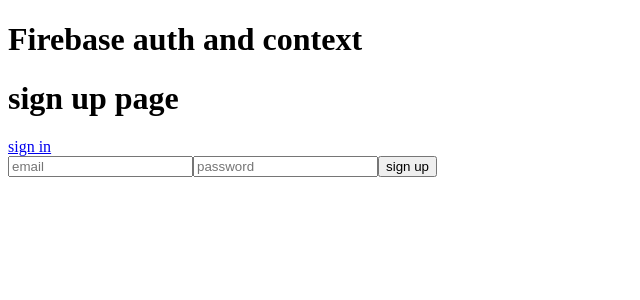
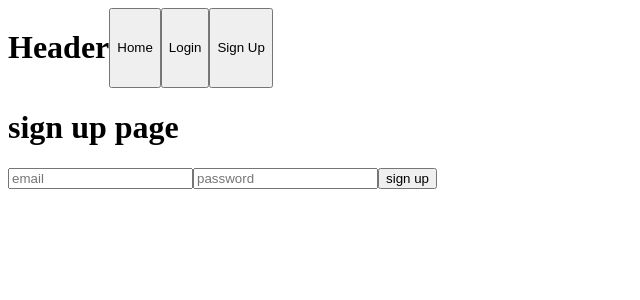
Before and after one commit to mhanna15/RecruiterDB, a React (Create React App) app: page /signup in a window 1280 px wide. Shown: the top 300 px of the page, without its empty margins (0-640 px from the left). Built offline with nearby package versions, Linux system fonts and the light colour scheme; no server answers.

Commit message:
added some stuff

```diff
--- a/src/App.tsx
+++ b/src/App.tsx
@@ -1,27 +1,30 @@
 import React from 'react';
 import { Navigate, Route, Routes } from 'react-router-dom';
 
+import Header from './components/Header';
+import Home from './components/Home';
+import Login from './components/Login';
 import NotFound from './components/NotFound';
 import Profile from './components/Profile';
-import SignIn from './components/SignIn';
 import SignUp from './components/SignUp';
 import { useAuth } from './context/AuthContext';
 
 const App = () => {
   const { currentUser } = useAuth();
+  const isLoggedIn = currentUser !== null;
 
-  const profileRoute =
-    currentUser !== null ? (
-      <Route path="/profile" element={<Profile />} />
-    ) : (
-      <Route path="/profile" element={<Navigate to="/" replace />} />
-    );
+  const profileRoute = isLoggedIn ? (
+    <Route path="/profile" element={<Profile />} />
+  ) : (
+    <Route path="/profile" element={<Navigate to="/login" replace />} />
+  );
 
   return (
     <div>
-      <h1>Firebase auth and context</h1>
+      <Header isLoggedIn={isLoggedIn} />
       <Routes>
-        <Route path="/" element={<SignIn />} />
+        <Route path="/" element={<Home isLoggedIn={isLoggedIn} />} />
+        <Route path="/login" element={<Login />} />
         <Route path="/signup" element={<SignUp />} />
         {profileRoute}
         <Route path="*" element={<NotFound />} />
--- /dev/null
+++ b/src/components/Header.tsx
@@ -0,0 +1,49 @@
+import React, { useState } from 'react';
+import { useNavigate } from 'react-router-dom';
+
+import { useAuth } from '../context/AuthContext';
+
+const Header = (props: { isLoggedIn: boolean }) => {
+  const [error, setError] = useState<string>('');
+
+  const { logout } = useAuth();
+  const navigate = useNavigate();
+
+  const handleLogout = async (e: any) => {
+    e.preventDefault();
+    try {
+      await logout();
+      navigate('/');
+    } catch (e: any) {
+      setError(JSON.stringify(e));
+    }
+  };
+
+  let buttons;
+  if (props.isLoggedIn) {
+    buttons = (
+      <>
+        <button onClick={() => navigate('/profile')}>Profile</button>
+        {/* eslint-disable-next-line @typescript-eslint/no-misused-promises */}
+        <button onClick={handleLogout}>Logout</button>
+      </>
+    );
+  } else {
+    buttons = (
+      <>
+        <button onClick={() => navigate('/login')}>Login</button>
+        <button onClick={() => navigate('/signup')}>Sign Up</button>
+      </>
+    );
+  }
+  return (
+    <div style={{ display: 'flex' }}>
+      <h1>Header</h1>
+      <button onClick={() => navigate('/')}>Home</button>
+      {buttons}
+      {error}
+    </div>
+  );
+};
+
+export default Header;
--- /dev/null
+++ b/src/components/Home.tsx
@@ -0,0 +1,18 @@
+import { doc, setDoc } from 'firebase/firestore';
+import React from 'react';
+
+const Home = (props: { isLoggedIn: boolean }) => {
+  const addRecruiter = (
+    name: string,
+    company: string,
+    email: string,
+    linkedIn: string
+  ) => {};
+  return (
+    <div>
+      <h1>{props.isLoggedIn ? 'logged in homepage' : 'logged out homepage'}</h1>
+    </div>
+  );
+};
+
+export default Home;
--- a/src/components/SignIn.tsx
+++ b/src/components/Login.tsx
@@ -4,7 +4,7 @@
 
 import { useAuth } from '../context/AuthContext';
 
-const SignIn = () => {
+const Login = () => {
   const [email, setEmail] = useState<string>('');
   const [password, setPassword] = useState<string>('');
 
@@ -12,13 +12,13 @@
 
   const navigate = useNavigate();
 
-  const { signin } = useAuth();
+  const { login } = useAuth();
 
   const handleSubmit = async (e: any) => {
     e.preventDefault();
     try {
-      await signin(email, password);
-      navigate('/profile');
+      await login(email, password);
+      navigate('/');
     } catch (e: any) {
       setError(JSON.stringify(e));
     }
@@ -39,13 +39,12 @@
             placeholder="password"
             onChange={(e) => setPassword(e.target.value)}
           />
-          <button>sign in</button>
+          <button>login</button>
           {error}
         </div>
       </form>
-      or <Link to="/signup">signup</Link>
     </div>
   );
 };
 
-export default SignIn;
+export default Login;
--- a/src/components/Profile.tsx
+++ b/src/components/Profile.tsx
@@ -1,23 +1,15 @@
-import React from 'react';
+import React, { useState } from 'react';
 import { useNavigate } from 'react-router-dom';
 
 import { useAuth } from '../context/AuthContext';
 
 const Profile = () => {
-  const { logout, currentUser } = useAuth();
+  const { currentUser } = useAuth();
 
-  const navigate = useNavigate();
-
-  const handleClick = (e: any) => {
-    e.preventDefault();
-    logout();
-    navigate('/');
-  };
   return (
     <div>
       <h1>profile page</h1>
       <p>email: {currentUser.email}</p>
-      <button onClick={handleClick}>logout</button>
     </div>
   );
 };
--- a/src/components/SignUp.tsx
+++ b/src/components/SignUp.tsx
@@ -1,23 +1,31 @@
 import React, { useState } from 'react';
-import { Link } from 'react-router-dom';
+import { Link, useNavigate } from 'react-router-dom';
 
 import { useAuth } from '../context/AuthContext';
 
 const SignUp = () => {
   const [email, setEmail] = useState<string>('');
   const [password, setPassword] = useState<string>('');
+  const [error, setError] = useState<string>('');
 
   const { signup } = useAuth();
 
-  const handleSubmit = (e: any) => {
+  const navigate = useNavigate();
+
+  const handleSubmit = async (e: any) => {
     e.preventDefault();
-    signup(email, password);
+    try {
+      await signup(email, password);
+      navigate('/');
+    } catch (e: any) {
+      setError(JSON.stringify(e));
+    }
   };
 
   return (
     <div>
       <h1>sign up page</h1>
-      <Link to="/">sign in</Link>
+      {/* eslint-disable-next-line @typescript-eslint/no-misused-promises */}
       <form onSubmit={handleSubmit}>
         <div>
           <input
@@ -31,6 +39,7 @@
             onChange={(e) => setPassword(e.target.value)}
           />
           <button>sign up</button>
+          {error}
         </div>
       </form>
     </div>
--- a/src/context/AuthContext.jsx
+++ b/src/context/AuthContext.jsx
@@ -22,7 +22,7 @@
     return createUserWithEmailAndPassword(auth, email, password);
   };
 
-  const signin = (email, password) => {
+  const login = (email, password) => {
     return signInWithEmailAndPassword(auth, email, password);
   };
 
@@ -53,7 +53,7 @@
 
   const value = {
     currentUser,
-    signin,
+    login,
     signup,
     logout,
     resetPassword,
```
